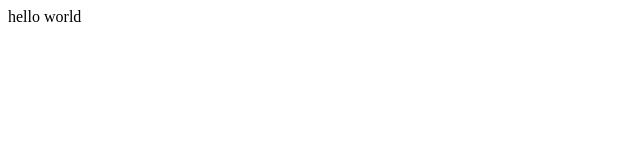
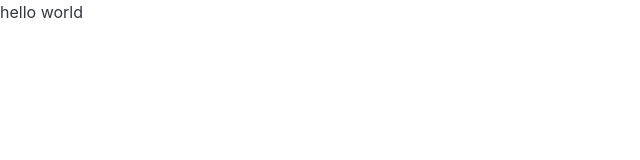
Before and after one commit to thetiagogil/12-wordlechain, a React (Vite) app in the folder frontend/: page / in a window 1280 px wide. Shown: the top 160 px of the page, without its empty margins (0-640 px from the left). Built offline with nearby package versions, Linux system fonts and the light colour scheme.

Commit message:
add joy ui dependency

```diff
--- a/frontend/package.json
+++ b/frontend/package.json
@@ -10,6 +10,9 @@
     "preview": "vite preview"
   },
   "dependencies": {
+    "@emotion/react": "^11.13.5",
+    "@emotion/styled": "^11.13.5",
+    "@mui/joy": "^5.0.0-beta.48",
     "react": "^18.3.1",
     "react-dom": "^18.3.1",
     "react-router-dom": "^7.0.2"
--- a/frontend/src/main.tsx
+++ b/frontend/src/main.tsx
@@ -1,3 +1,4 @@
+import { CssBaseline, CssVarsProvider } from "@mui/joy";
 import { StrictMode } from "react";
 import { createRoot } from "react-dom/client";
 import { BrowserRouter } from "react-router-dom";
@@ -5,8 +6,11 @@ import { App } from "./router/app";
 
 createRoot(document.getElementById("root")!).render(
   <StrictMode>
-    <BrowserRouter>
-      <App />
-    </BrowserRouter>
+    <CssVarsProvider>
+      <CssBaseline />
+      <BrowserRouter>
+        <App />
+      </BrowserRouter>
+    </CssVarsProvider>
   </StrictMode>
 );
--- a/frontend/src/pages/home.page.tsx
+++ b/frontend/src/pages/home.page.tsx
@@ -1,3 +1,5 @@
+import { Typography } from "@mui/joy";
+
 export const HomePage = () => {
-  return <>hello world</>;
+  return <Typography>hello world</Typography>;
 };
```
Also changed, not shown: 1 other file (tests, documents, lock files or other folders).
